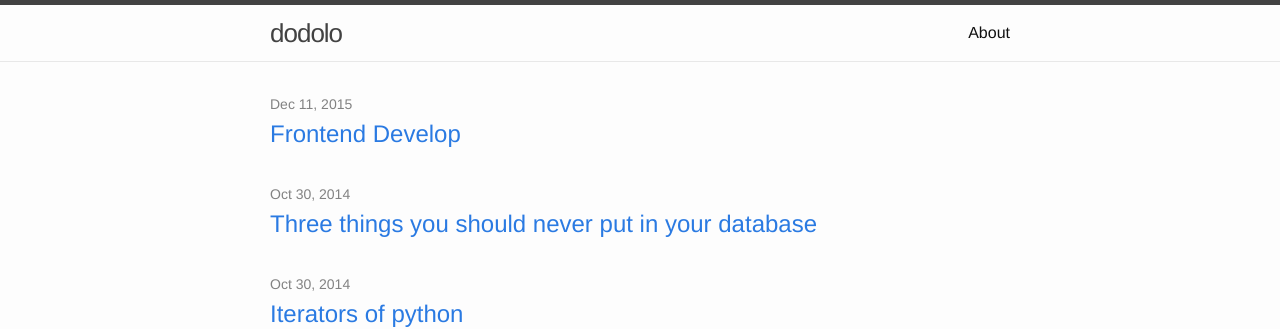
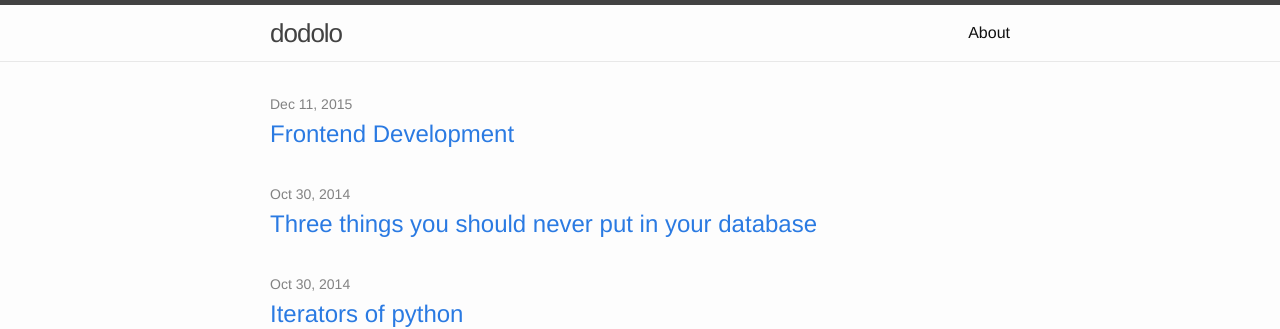
Before and after one commit to linychuo/my-blog, a Jekyll site: the page built from index.html, in a window 1280 px wide. Shown: the top 329 px of the page. Built offline with Jekyll 4.4.1, drawn with Linux system fonts in a browser that asks for light colours.

Commit message:
Update and rename 2015-12-11-前端开发.markdown to 2015-12-11-Frontend Development.markdown

```diff
--- a/_posts/2015-12-11-前端开发.markdown
+++ b/_posts/2015-12-11-Frontend Development.markdown
@@ -1,8 +1,8 @@
 ---
 layout: post
-title:  "Frontend Develop"
+title:  "Frontend Development"
 date:   2015-12-11 09:07:32
-categories: Javascript, NodeJs
+categories: Javascript
 ---
 
 Javascript, NodeJs, Browserify, Gulp, less
```
